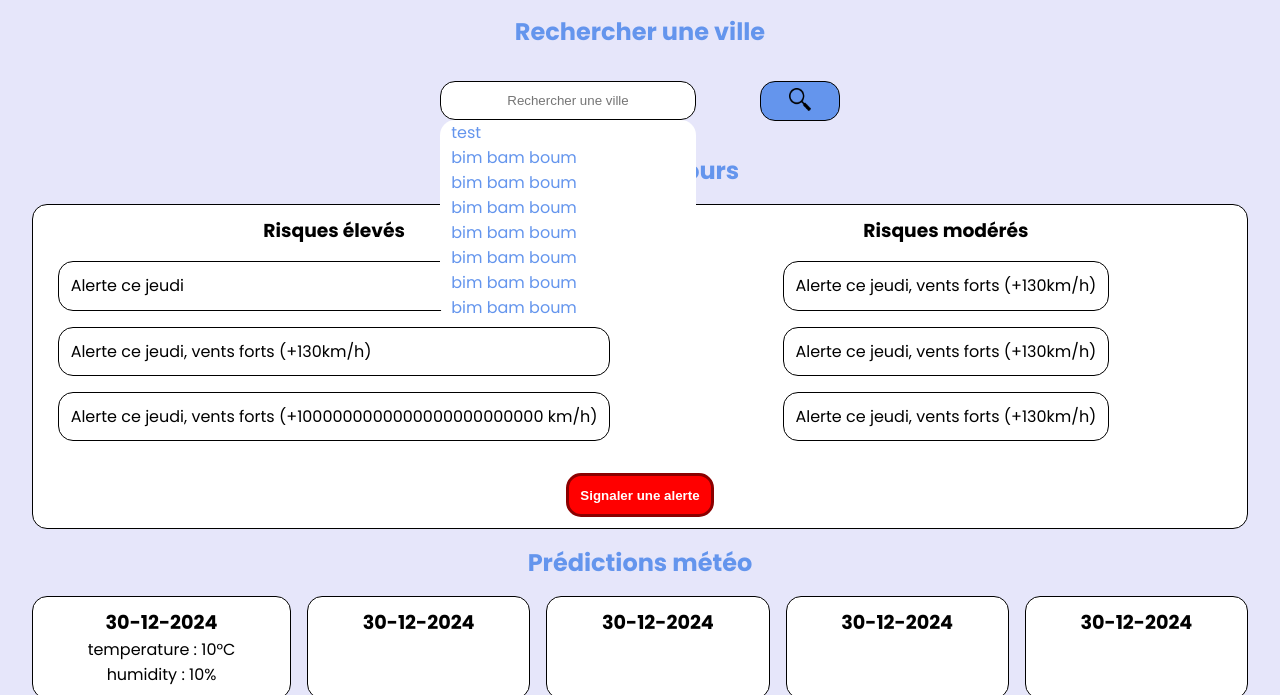
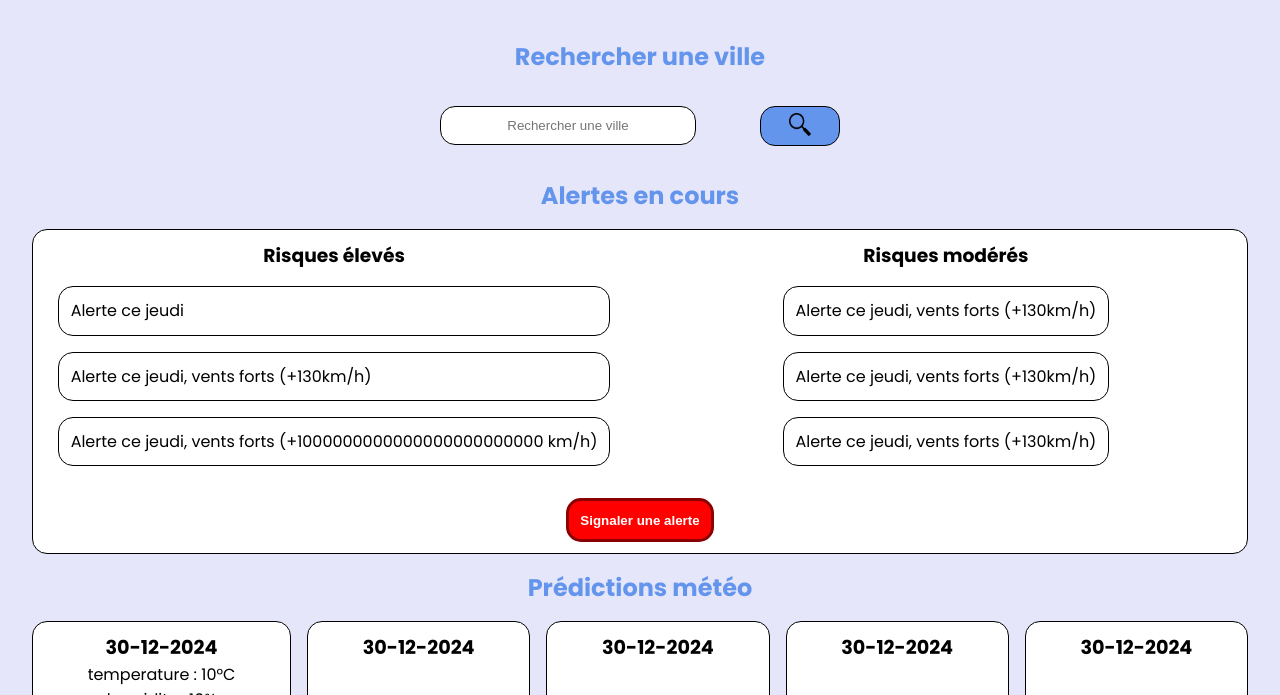
Before and after one commit to Neogiciaa/StormShield-Client, a website: page index.html in a window 1280 px wide. Shown: the part 898-1593 px from the top of the page. Drawn offline with nearby package versions, Linux system fonts and the light colour scheme.

Commit message:
Added input label and removed brut datas

```diff
--- a/index.html
+++ b/index.html
@@ -7,6 +7,7 @@
     <title>StormShield</title>
     <link rel="stylesheet" href="style.css">
     <script defer src="script.js"></script>
+    <script src="https://cdn.jsdelivr.net/npm/axios/dist/axios.min.js"></script>
 </head>
 
 <body>
@@ -17,6 +18,8 @@
         <button id="geolocation-btn">Demander la permission</button>
     </section>
 
+    <button id="geof" class="geof">Test geofencing</button>
+
     <section class="hero-banner">
         <h1>StormShield</h1>
     </section>
@@ -25,23 +28,8 @@
         <h2>Rechercher une ville</h2>
 <!--        <label for="search-input"></label>-->
         <div class="search-bar">
-            <input id="search-input" type="text" placeholder="Rechercher une ville">
+            <label for="search-input"></label><input id="search-input" type="text" placeholder="Rechercher une ville">
             <ul id="search-suggestions">
-                <li>test</li>
-                <li>bim bam boum</li>
-                <li>bim bam boum</li>
-                <li>bim bam boum</li>
-                <li>bim bam boum</li>
-                <li>bim bam boum</li>
-                <li>bim bam boum</li>
-                <li>bim bam boum</li>
-                <li>bim bam boum</li>
-                <li>bim bam boum</li>
-                <li>bim bam boum</li>
-                <li>bim bam boum</li>
-                <li>bim bam boum</li>
-                <li>bim bam boum</li>
-                <li>bim bam boum</li>
             </ul>
         </div>
         <button id="search-button">
```
